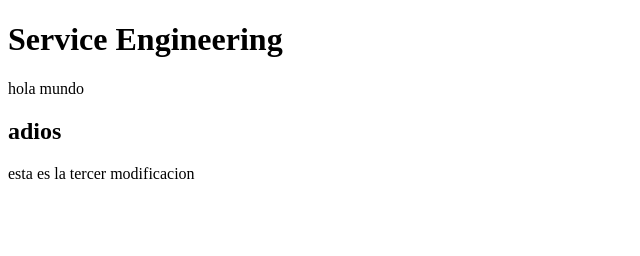
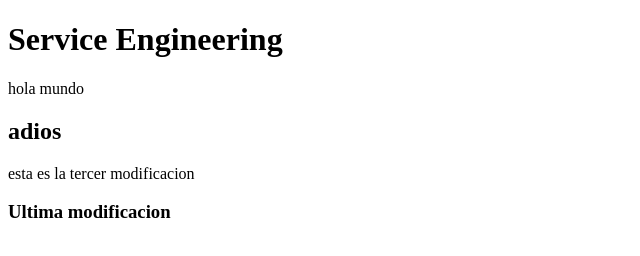
Before and after one commit to Vickmagar/Service, a plain HTML site: page index.html in a window 1280 px wide. Shown: the whole page, without its empty margins (0-640 px from the left). Drawn offline with Linux system fonts and the light colour scheme.

Commit message:
ultima modificacion

```diff
--- a/index.html
+++ b/index.html
@@ -11,5 +11,6 @@
     <p>hola mundo</p>
     <h2>adios</h2>
     <p>esta es la tercer modificacion</p>
+    <h3>Ultima modificacion</h3>
 </body>
 </html>
```
